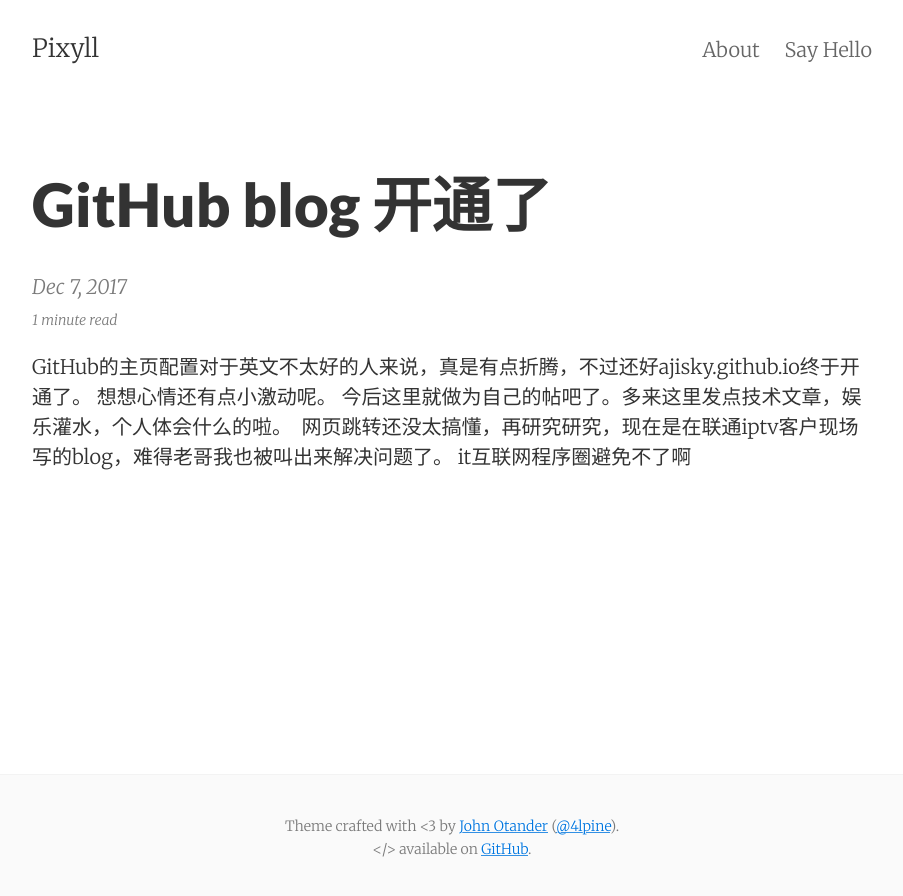
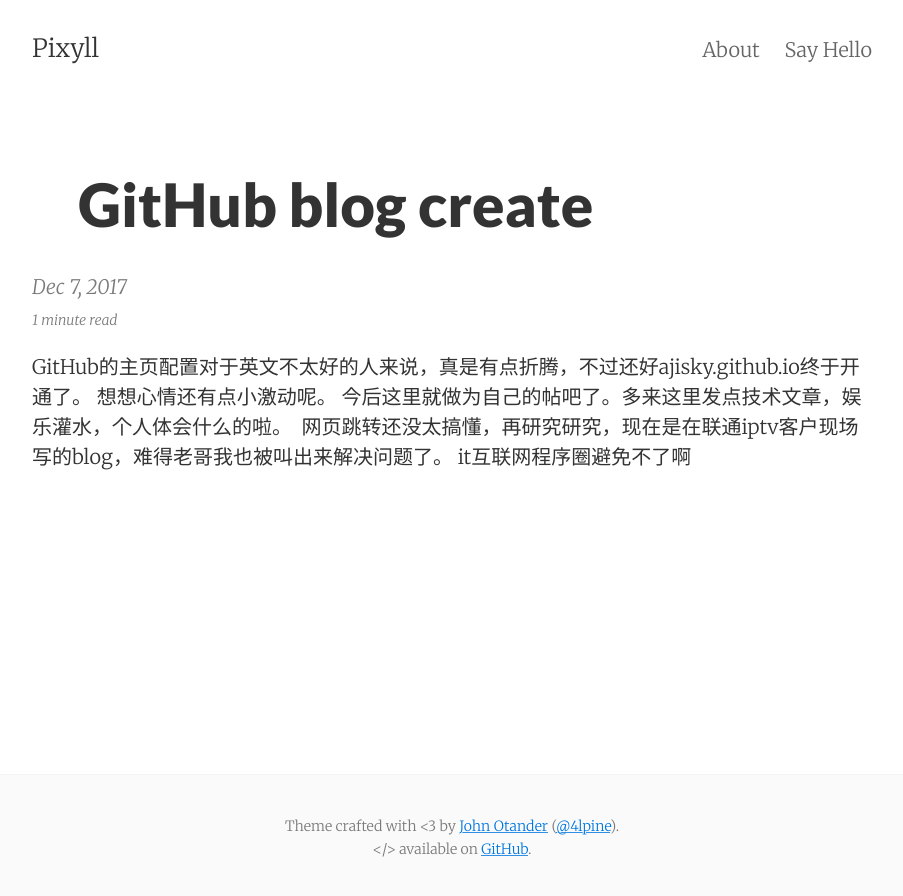
Before and after one commit to ajisky/ajisky.github.io, a Jekyll site: the page built from _posts/2017-12-07-open_blog.md, in a window 1280 px wide. Shown: the top 896 px of the page, without its empty margins (188-1091 px from the left). Built offline with Jekyll 4.4.1, drawn with Linux system fonts in a browser that asks for light colours.

Commit message:
Update 2017-12-07-open_blog.md

```diff
--- a/_posts/2017-12-07-open_blog.md
+++ b/_posts/2017-12-07-open_blog.md
@@ -1,8 +1,8 @@
 ---
 layout:     post
-title:      GitHub blog 开通了
+title:      GitHub blog create
 date:       2017-12-07 11:21:29
-summary:    github 第一博.
+summary:    开博了.
 categories: jekyll pixyll
 ---
 
```
